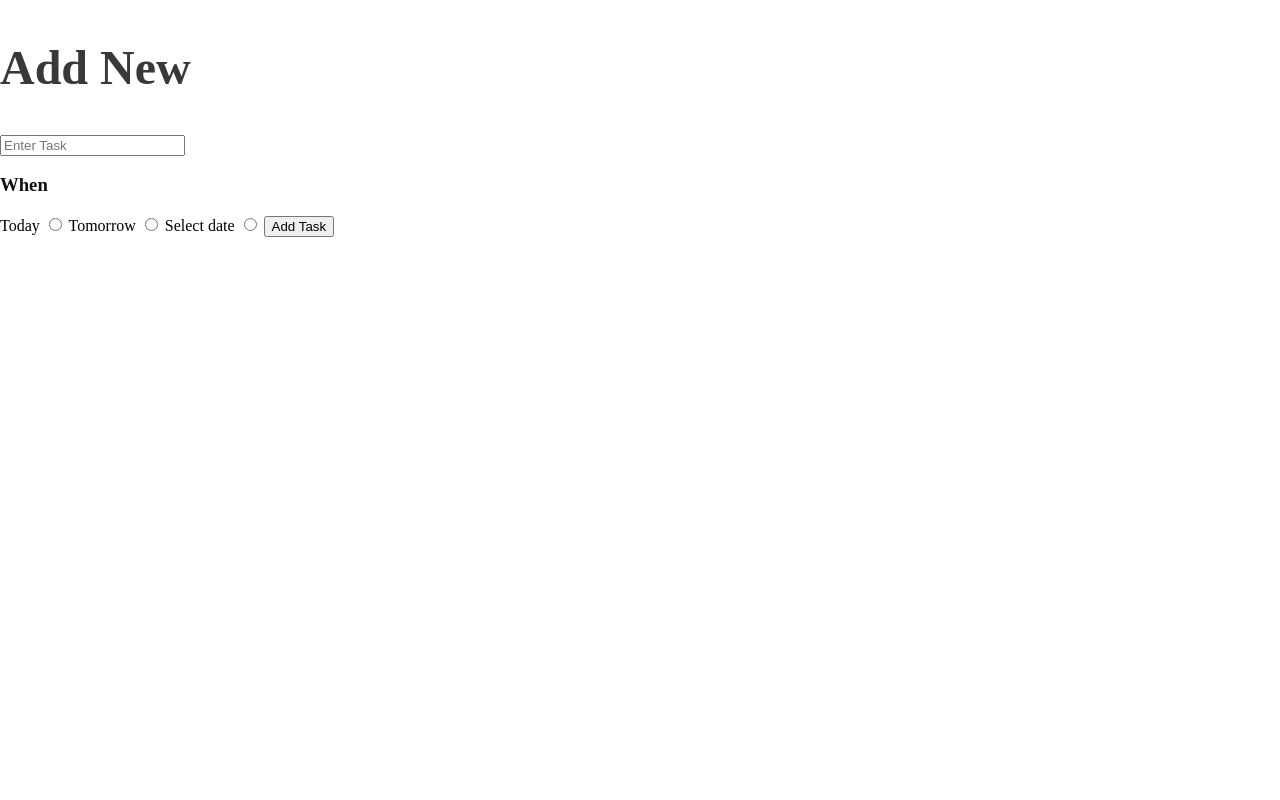
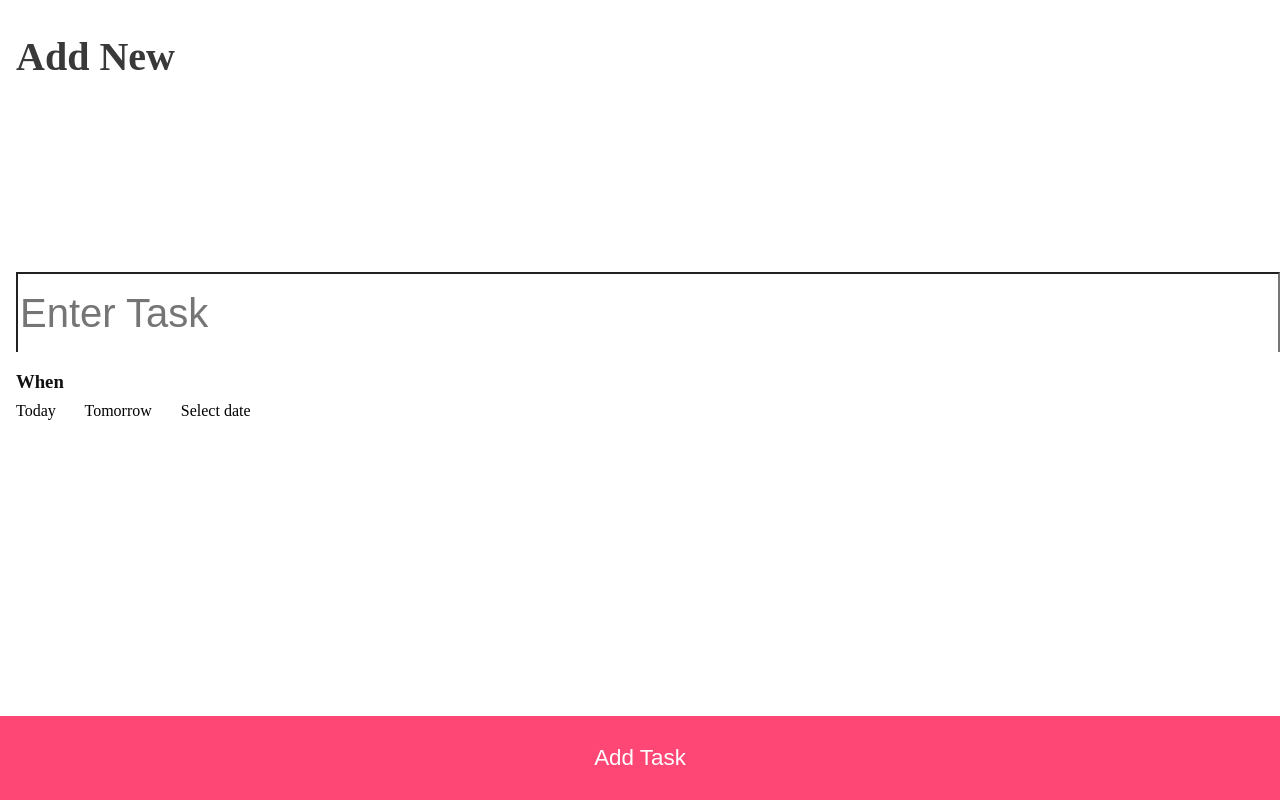
Before and after one commit to JGieseWeb/tasksapp, a plain HTML site: page new.html in a window 1280 px wide. Drawn offline with Linux system fonts and the light colour scheme.

Commit message:
order the section and font sizes

```diff
--- a/new.html
+++ b/new.html
@@ -8,22 +8,42 @@
     <title>New Task</title>
   </head>
   <body>
-    <section class="all-together">
-      <form action="">
-        <h2 class="headline">Add New</h2>
+    <form class="form">
+      <h2 class="headline">Add New</h2>
 
-        <input type="text" placeholder="Enter Task" />
-        <h3>When</h3>
-
-        <label> Today <input type="radio" name="same" value="today" /> </label>
+      <input type="text" placeholder="Enter Task" class="input__text" />
+      <h3>When</h3>
+      <div class="radio-group">
         <label>
-          Tomorrow <input type="radio" name="same" value="tomorrow" />
+          Today
+          <input
+            type="radio"
+            name="same"
+            value="today"
+            class="radio-group__input"
+          />
         </label>
         <label>
-          Select date <input type="radio" name="same" value="selectDate" />
+          Tomorrow
+          <input
+            type="radio"
+            name="same"
+            value="tomorrow"
+            class="radio-group__input"
+          />
         </label>
-        <input type="submit" value="Add Task" />
-      </form>
-    </section>
+        <label>
+          Select date
+          <input
+            type="radio"
+            name="same"
+            value="selectDate"
+            class="radio-group__input"
+          />
+        </label>
+      </div>
+      <div></div>
+    </form>
+    <input type="submit" value="Add Task" class="form__submit" />
   </body>
 </html>
--- a/styles.css
+++ b/styles.css
@@ -8,7 +8,7 @@
 
 :root {
   --main-bg-color: #fe4775;
-  --secondary-color: #161060;
+  --primary-color: #161060;
   --primary-text: #ffffff;
   --secondary-text: #111111;
   --headline: #393939;
@@ -23,18 +23,47 @@ html {
 
 body {
   margin: 0;
+  height: 100vh;
   background-color: var(--primary-text);
 }
 h3 {
   color: var(--secondary-text);
 }
 .headline {
-  font-size: 3em;
+  font-size: 2.5em;
   color: #393939;
 }
-.all-together {
-    display: grid;
-  grid-auto-flow: row ;
 
+.form {
+  display: grid;
+  height: 100%;
+  position: relative;
+  align-content: center;
+  grid-template-rows: 17em 5em 3em 4em 2fr 6em;
+  margin-left: 1em;
 }
-input[type="submit"]{bla}
+.form__submit {
+  position: absolute;
+  bottom: 0;
+  width: 100%;
+  background-color: var(--main-bg-color);
+  color: var(--primary-text);
+  border: none;
+  font-size: 1.4em;
+  padding: 1.3em 2em;
+}
+.input__text {
+  font-size: 2.5em;
+  border-bottom: 1em #fe4775;
+}
+.radio-group__input {
+  opacity: 0;
+}
+.form__input {
+  font-size: 2.5em;
+  border-bottom: 1em #fe4775;
+  width: 100%;
+}
+.form__input::placeholder {
+  opacity: 0.4;
+}
```
